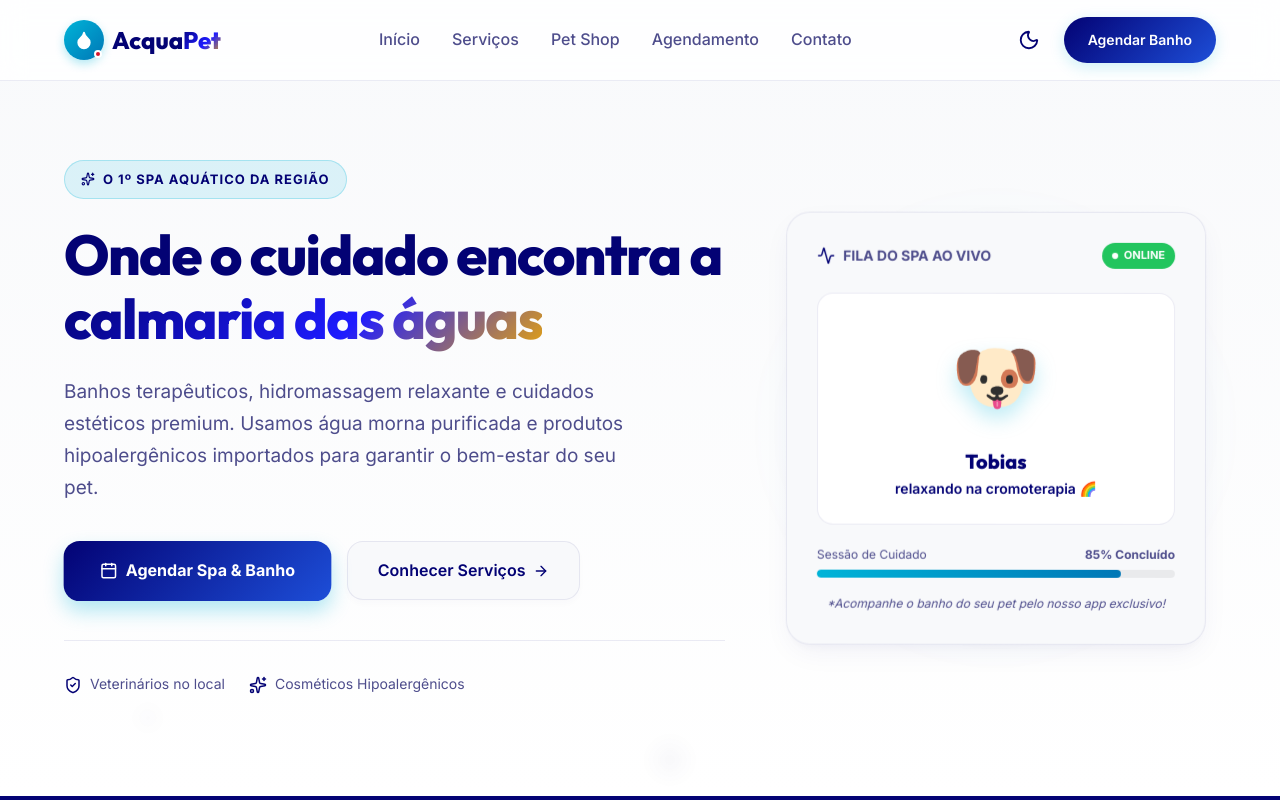
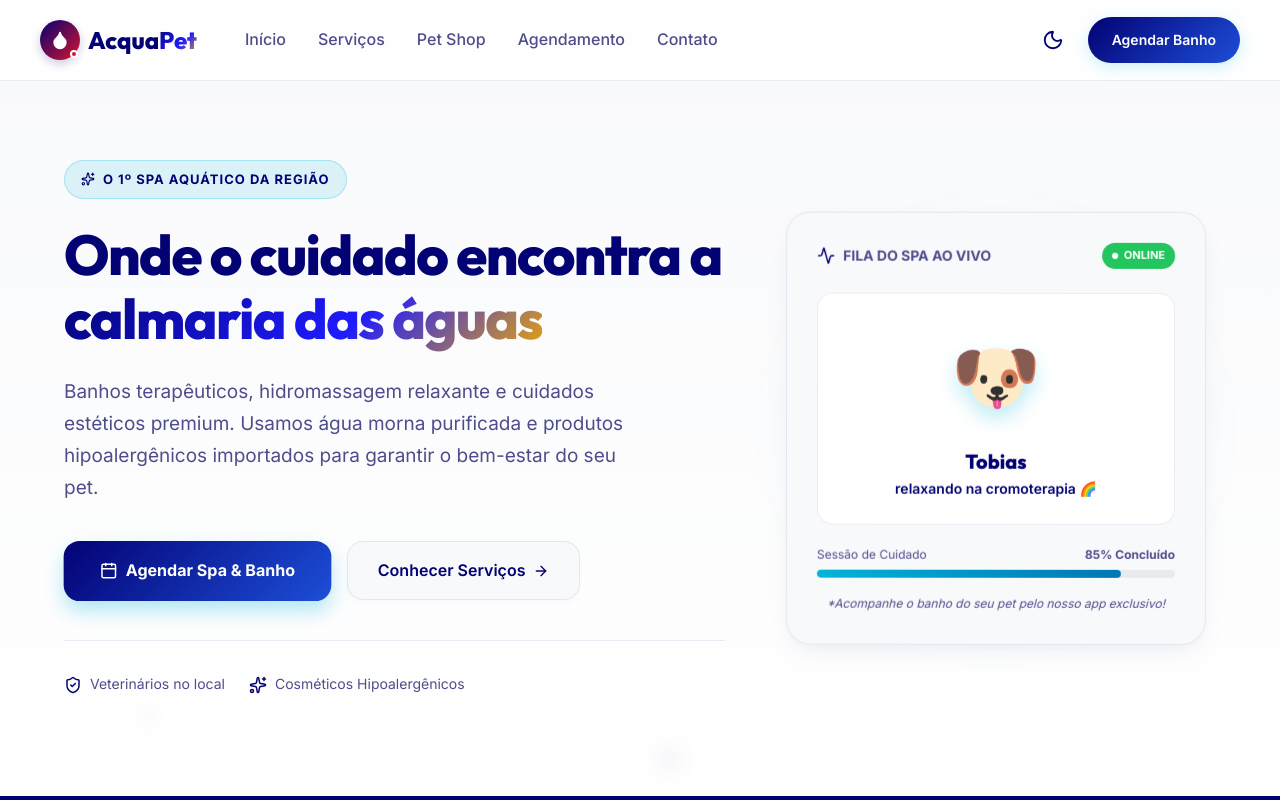
Before and after one commit to rodolfodiegosilva/acqua-pet, a React (Vite) app: page / in a window 1280 px wide. Shown: the top 800 px of the page. Built offline with nearby package versions, Linux system fonts and the light colour scheme.

Commit message:
ensure navbar spans 100% of page width and groups items on the left

```diff
--- a/src/components/Header.tsx
+++ b/src/components/Header.tsx
@@ -16,11 +16,22 @@ export const Header: React.FC = () => {
       zIndex: 1000,
       transition: 'var(--transition-smooth)'
     }}>
-      <div className="container" style={{
+      <div style={{
+        width: '100%',
+        boxSizing: 'border-box',
+        padding: '0 40px',
         display: 'flex',
         alignItems: 'center',
         justifyContent: 'space-between',
-        height: '80px'
+        height: '80px',
+        gap: '40px'
+      }}>
+        {/* Bloco Agrupado à Esquerda: Logo + Navegação */}
+        <div style={{
+          display: 'flex',
+          alignItems: 'center',
+          gap: '48px',
+          flexGrow: 1
         }}>
           {/* Logo */}
           <a href="#inicio" style={{
@@ -30,7 +41,8 @@ export const Header: React.FC = () => {
             fontWeight: 800,
             fontFamily: 'var(--font-heading)',
             fontSize: '24px',
-          color: 'var(--text-main)'
+            color: 'var(--text-main)',
+            flexShrink: 0
           }}>
             <div style={{
               position: 'relative',
@@ -40,9 +52,9 @@ export const Header: React.FC = () => {
               width: '40px',
               height: '40px',
               borderRadius: '50%',
-            background: 'linear-gradient(135deg, #00b4d8 0%, #0077b6 100%)',
+              background: 'linear-gradient(135deg, var(--primary) 0%, var(--accent) 100%)',
               color: '#fff',
-            boxShadow: '0 4px 10px rgba(0, 180, 216, 0.3)'
+              boxShadow: '0 4px 10px rgba(3, 2, 116, 0.2)'
             }}>
               <Droplet size={20} fill="#ffffff" />
               <span style={{
@@ -59,7 +71,7 @@ export const Header: React.FC = () => {
             <span>Acqua<span className="gradient-text">Pet</span></span>
           </a>
 
-        {/* Desktop Navigation */}
+          {/* Desktop Navigation (Alinhada ao lado da Logo) */}
           <nav style={{
             display: 'none',
           }} className="desktop-menu">
@@ -93,6 +105,7 @@ export const Header: React.FC = () => {
               ))}
             </ul>
           </nav>
+        </div>
 
         {/* Action Controls */}
         <div style={{
```
Lines whose indentation alone changed are shown as unchanged.
